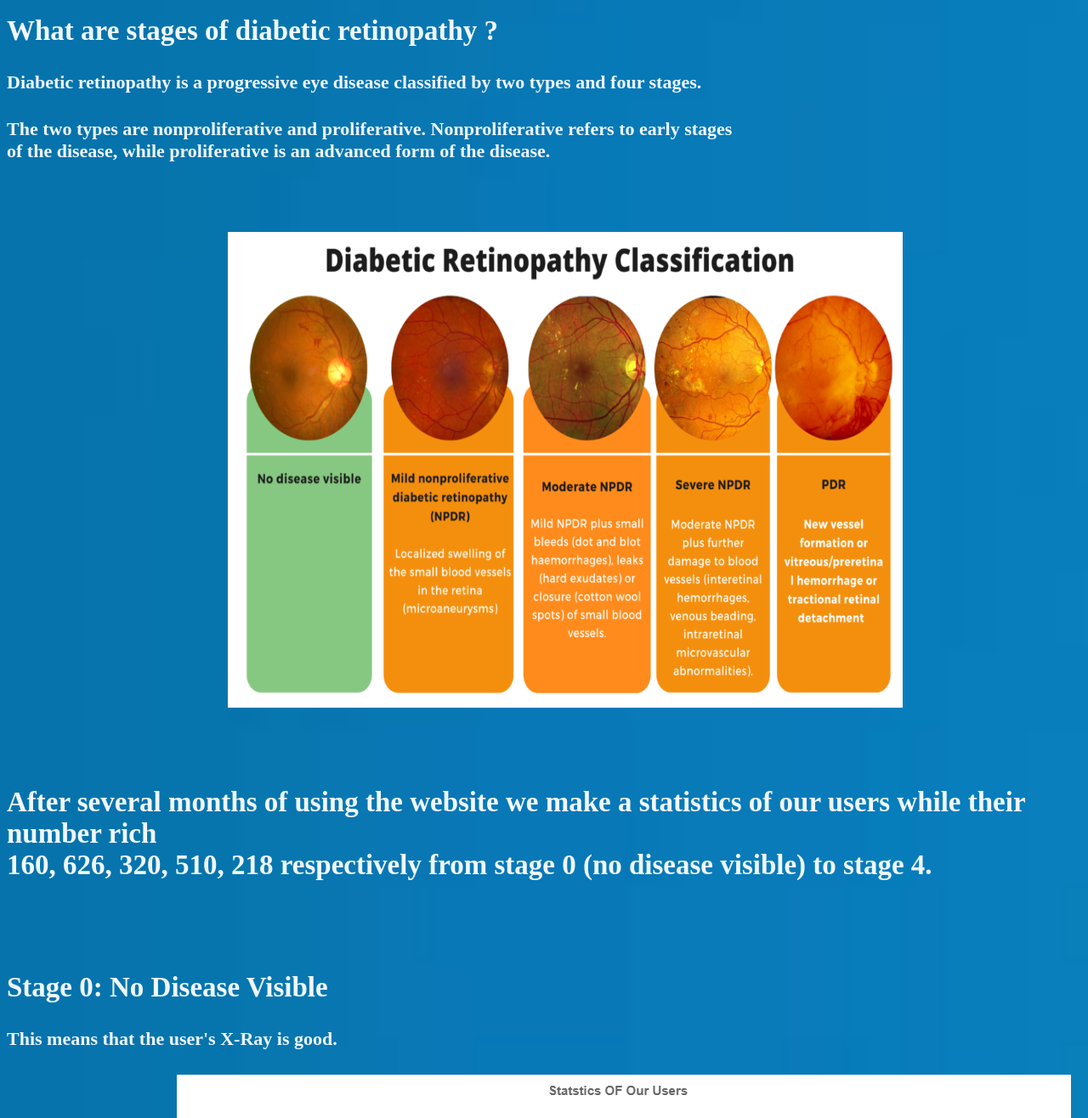
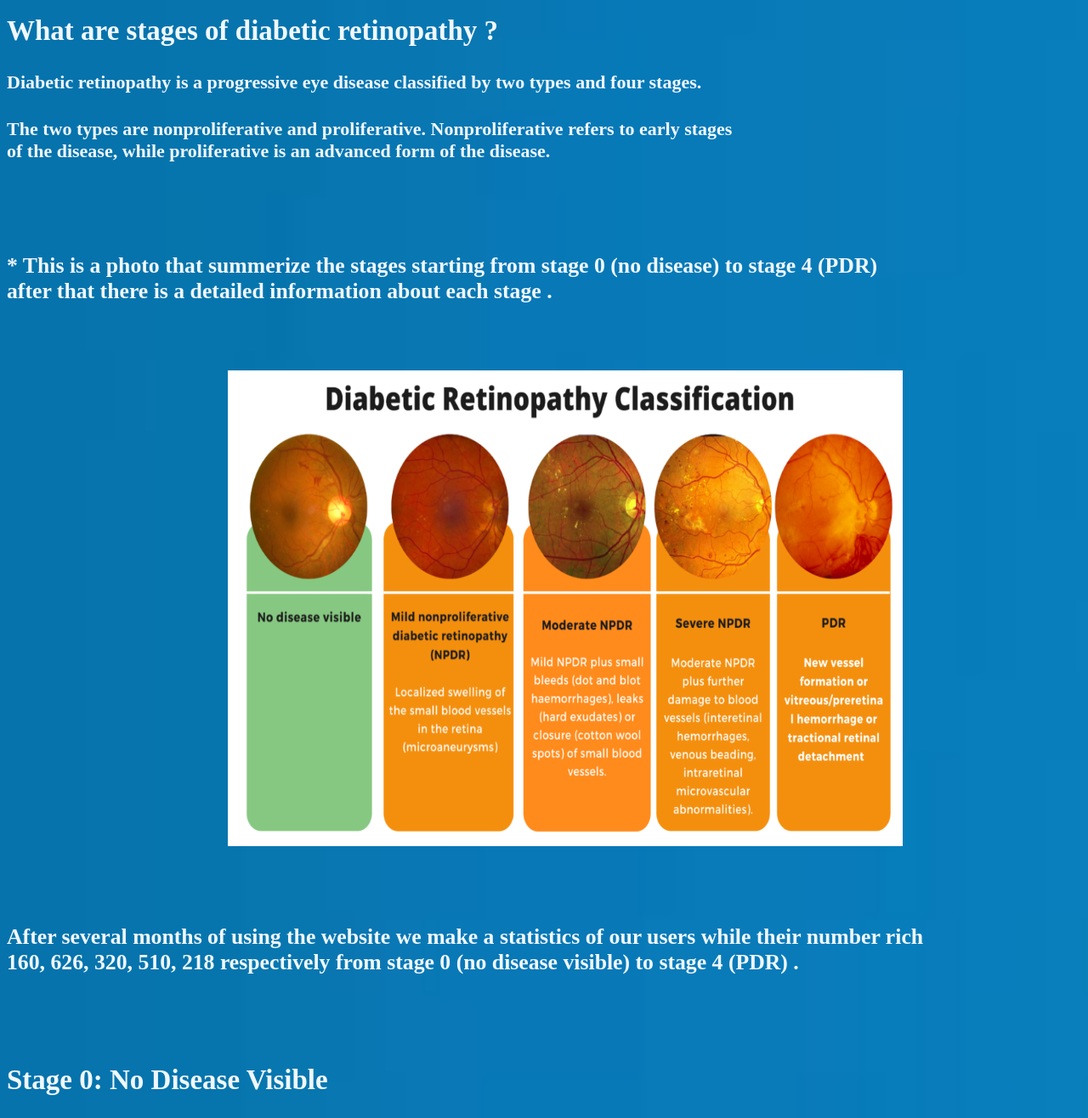
Before and after one commit to 3omda8/Graduation_Project_UI, a React (Create React App) app: page /about in a window 1280 px wide. Shown: the part 995-2311 px from the top of the page at 85% size. Built offline with nearby package versions, Linux system fonts and the light colour scheme; data requests are answered from the project's data file.

Commit message:
edit in about.js

```diff
--- a/src/components/About.js
+++ b/src/components/About.js
@@ -44,12 +44,18 @@ export default function About(){
             <br></br> of the disease, while proliferative is an advanced form of the disease.</h4>
             <br></br>
             <br></br>
+
+            <h3>* This is a photo that summerize the stages starting from stage 0 (no disease) to stage 4 (PDR) <br></br>
+            after that there is a detailed information about each stage .</h3>
+
+            <br></br>
+            <br></br>
             <img src={summery} className="imag" />
             <br></br>
             <br></br>
             <br></br>
-            <h2>After several months of using the website we make a statistics of our users while their number rich <br></br>
-            160, 626, 320, 510, 218 respectively from stage 0 (no disease visible) to stage 4.</h2>
+            <h3>After several months of using the website we make a statistics of our users while their number rich <br></br>
+            160, 626, 320, 510, 218 respectively from stage 0 (no disease visible) to stage 4 (PDR) .</h3>
             <br></br>
             <br></br>
             <h2>Stage 0: No Disease Visible </h2>
```
